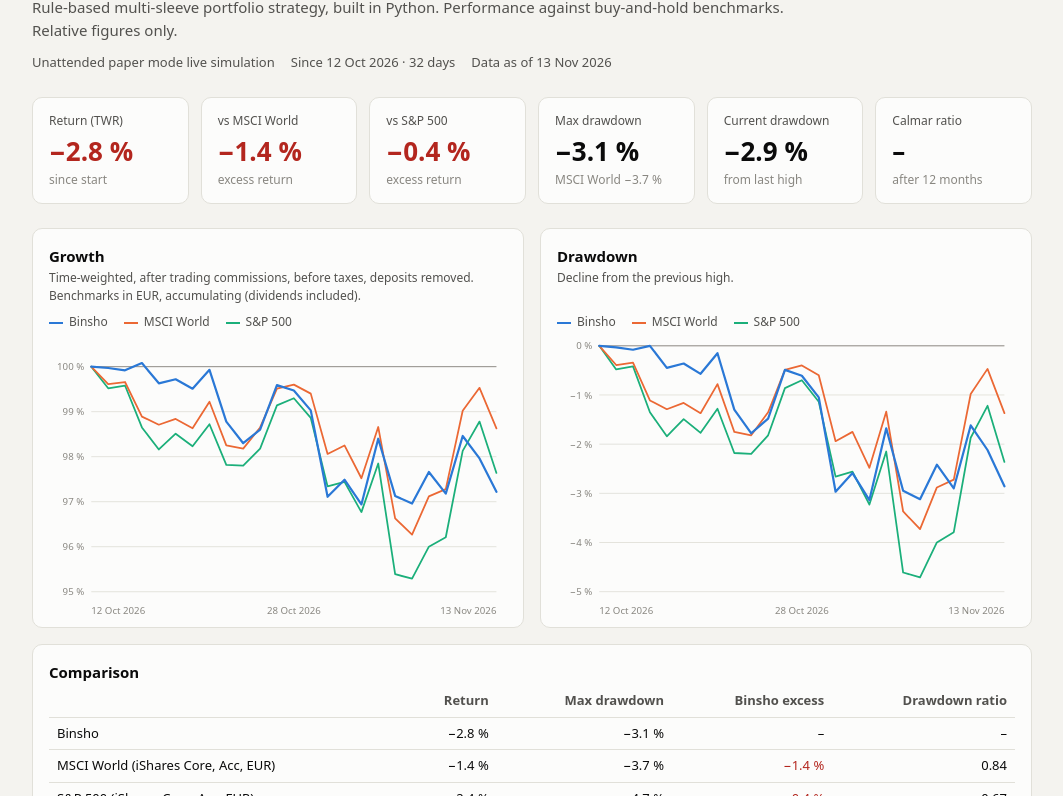
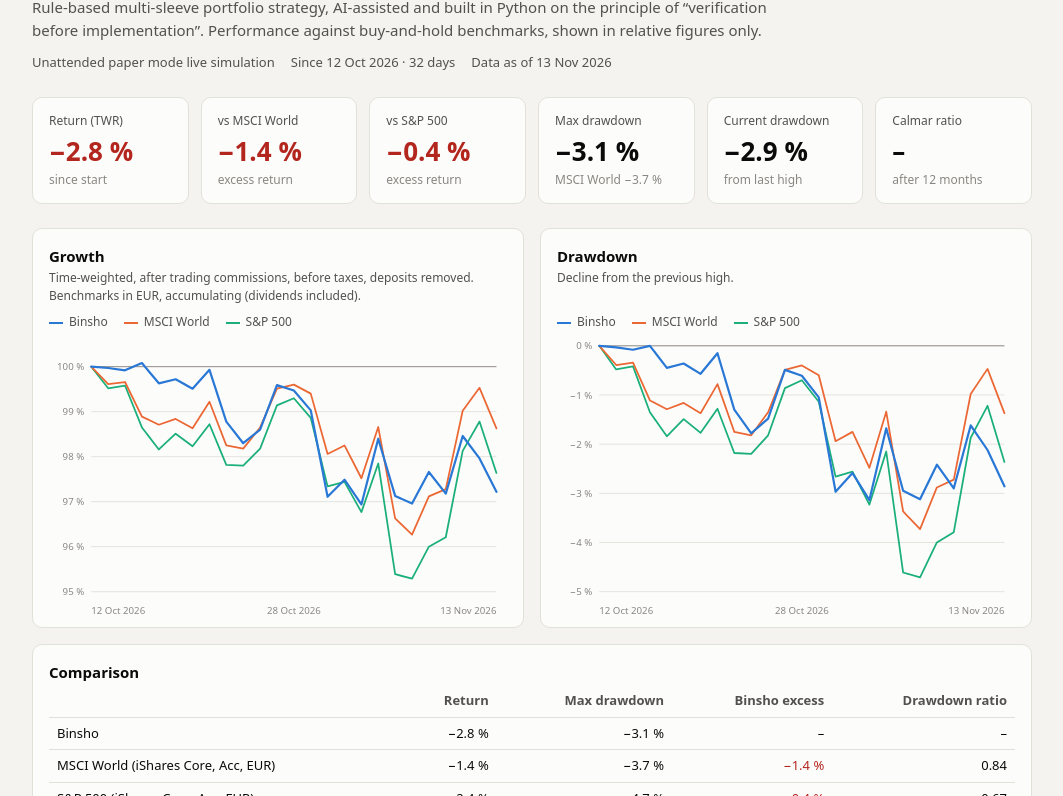
Before and after one commit to volli3000/binsho-dashboard, a plain HTML site: page index.html in a window 1280 px wide. Shown: the part 79-875 px from the top of the page, without its empty margins (108-1171 px from the left). Drawn offline with Linux system fonts and the light colour scheme.

Commit message:
Subtitle EN/DE: verification before implementation

```diff
--- a/index.html
+++ b/index.html
@@ -134,7 +134,7 @@
 <script>
 const T = {
   en: {
-    lead: "Rule-based multi-sleeve portfolio strategy, built in Python. Performance against buy-and-hold benchmarks. Relative figures only.",
+    lead: "Rule-based multi-sleeve portfolio strategy, AI-assisted and built in Python on the principle of “verification before implementation”. Performance against buy-and-hold benchmarks, shown in relative figures only.",
     growth: "Growth",
     growthDesc: "Time-weighted, after trading commissions, before taxes, deposits removed. Benchmarks in EUR, accumulating (dividends included).",
     drawdown: "Drawdown",
@@ -157,7 +157,7 @@ const T = {
     smaller: "Smaller text", larger: "Larger text", toDark: "Switch to dark mode", toLight: "Switch to light mode",
   },
   de: {
-    lead: "Regelbasierte Portfoliostrategie mit mehreren Teilportfolios, entwickelt in Python. Wertentwicklung im Vergleich zu Buy-and-hold-Benchmarks. Nur relative Kennzahlen.",
+    lead: "Regelbasierte Portfoliostrategie mit mehreren Teilportfolios, KI-gestützt in Python entwickelt nach dem Prinzip „Verifikation vor Implementierung“. Wertentwicklung im Vergleich zu Buy-and-hold-Benchmarks, dargestellt ausschließlich in relativen Kennzahlen.",
     growth: "Wachstum",
     growthDesc: "Zeitgewichtet, nach Handelsgebühren, vor Steuern, bereinigt um Einzahlungen. Benchmarks in EUR, thesaurierend (Dividenden enthalten).",
     drawdown: "Drawdown",
```
